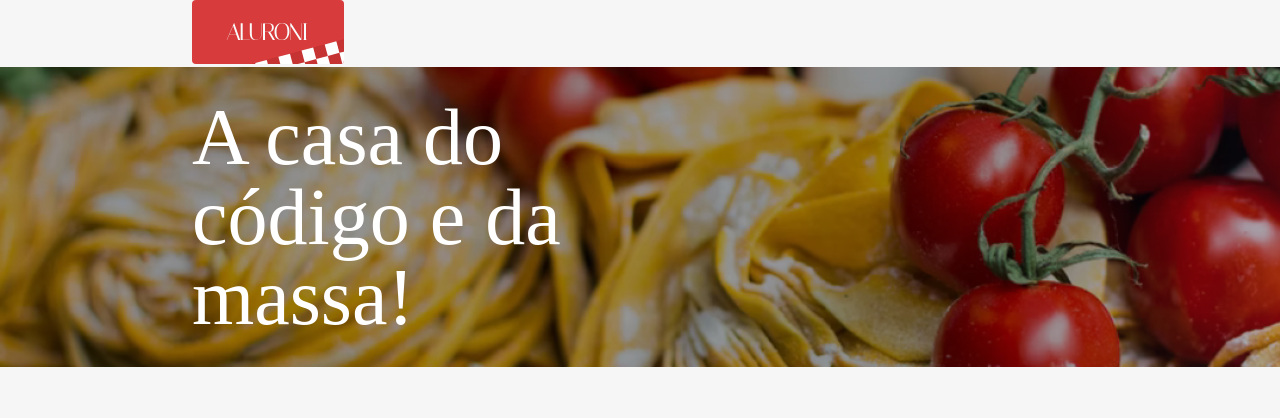
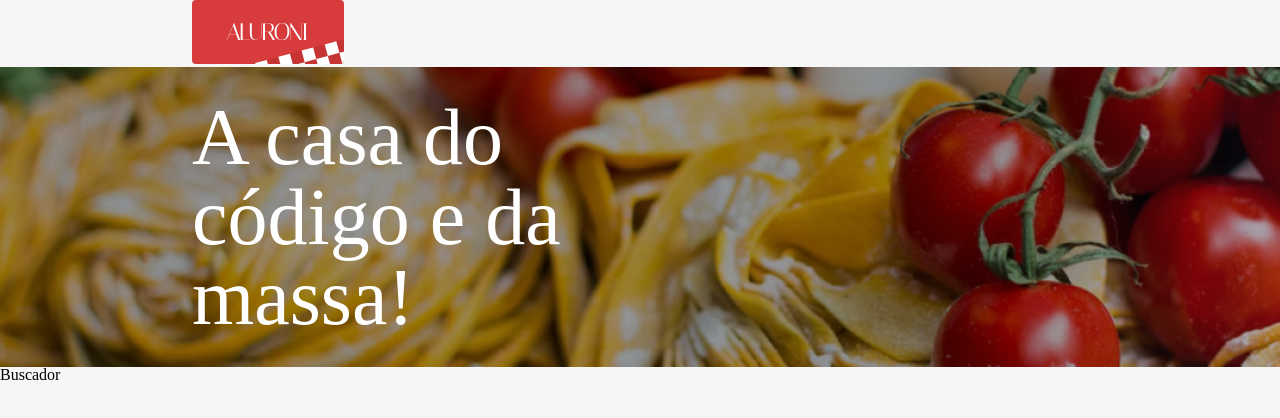
Before and after one commit to jotape-SL/aluroni, a React (Create React App) app: page / in a window 1280 px wide. Shown: the top 418 px of the page. Built offline with nearby package versions, Linux system fonts and the light colour scheme; the HTML template or start-up script is replaced by a standard one.

Commit message:
buscador component

```diff
--- a/src/App.tsx
+++ b/src/App.tsx
@@ -1,9 +1,11 @@
-import Cardapio from "components/Cardapio";
-
+import Buscador from 'components/Buscador';
+import Cardapio from 'components/Cardapio';
 
 function App() {
   return (
-    <Cardapio/>
+    <>
+      <Cardapio />
+    </>
   );
 }
 
--- /dev/null
+++ b/src/components/Buscador/index.tsx
@@ -0,0 +1,12 @@
+import styles from 'components/Buscador/Buscador.module.scss';
+
+interface Props {
+  busca: string;
+  setBusca: React.Dispatch<React.SetStateAction<string>>;
+}
+
+function Buscador({ busca, setBusca }: Props) {
+  return <div>Buscador</div>;
+}
+
+export default Buscador;
--- a/src/components/Cardapio/index.tsx
+++ b/src/components/Cardapio/index.tsx
@@ -1,7 +1,10 @@
 import styles from './Cardapio.module.scss';
 import { ReactComponent as Logo } from 'assets/logo.svg';
+import Buscador from 'components/Buscador';
+import { useState } from 'react';
 
 function Cardapio() {
+  const [busca, setBusca] = useState('');
   return (
     <main>
       <nav className={styles.menu}>
@@ -9,9 +12,13 @@ function Cardapio() {
           <Logo />
         </div>
       </nav>
-        <header className={styles.header}>
-          <div className={styles.header__text}> A casa do código e da massa!</div>
-        </header>
+      <header className={styles.header}>
+        <div className={styles.header__text}> A casa do código e da massa!</div>
+      </header>
+      <section className={styles.cardapio}>
+        <h3 className={styles.cardapio__text}></h3>
+        <Buscador busca={busca} setBusca={setBusca} />
+      </section>
     </main>
   );
 }
```
Also changed, not shown: src/components/Buscador/Buscador.module.scss (added).
